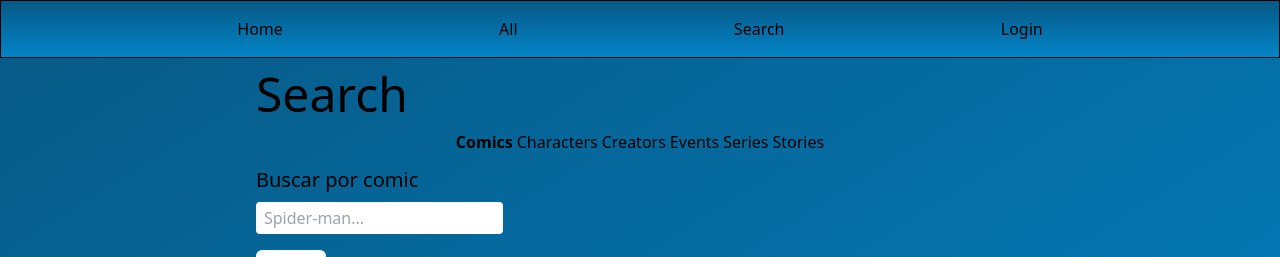
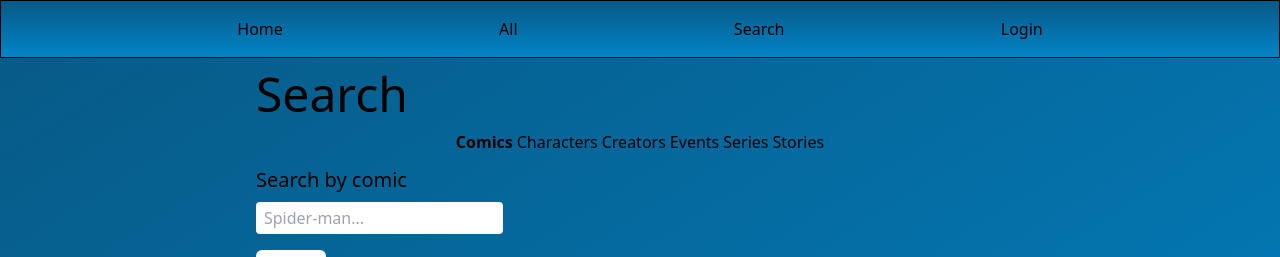
Before and after one commit to icplana/filmSeriesWebsite, a React (Vite) app: page /search/comic in a window 1280 px wide. Shown: the top 257 px of the page. Built offline with nearby package versions, Linux system fonts and the light colour scheme.

Commit message:
Search component corrections to english

```diff
--- a/src/pages/Search/Search.jsx
+++ b/src/pages/Search/Search.jsx
@@ -79,7 +79,7 @@ export const Search = ({ type, searchParam }) => {
                 <SearchNavbar classNames="flex gap-1 justify-center mb-3" />
 
                 <form onSubmit={ onSubmit } className="mb-3">
-                    <p className="text-xl font-light mb-2">Buscar por { type.singular }</p>
+                    <p className="text-xl font-light mb-2">Search by { type.singular }</p>
                     <div className="mb-2">
                         <input className="rounded px-2 py-1 " ref={ input } defaultValue="" type="text" placeholder={ type.example + '...' } />
                     </div>
```
